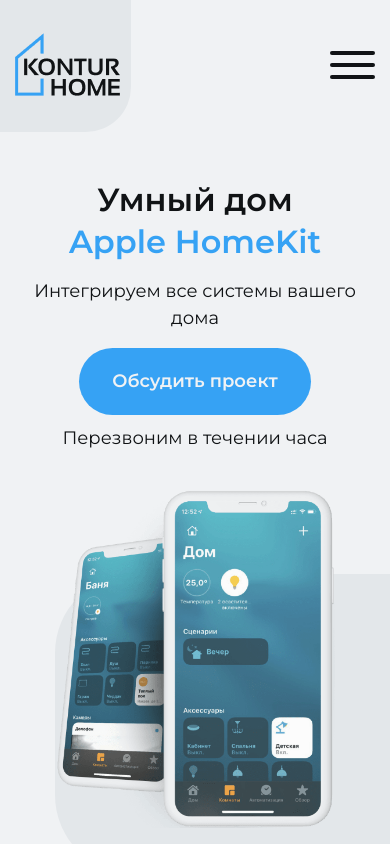
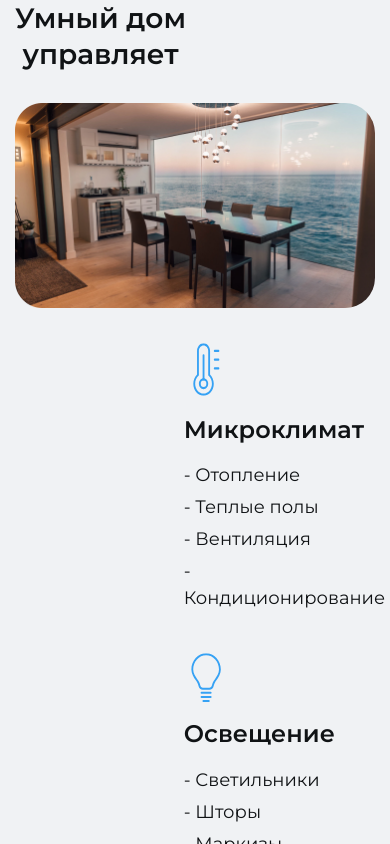
Before and after one commit to nikiul/smartHouse, a plain HTML site: page index.html in a window 390 px wide. Drawn offline with Linux system fonts and the light colour scheme.

Commit message:
fix manages section

```diff
--- a/index.html
+++ b/index.html
@@ -14,7 +14,7 @@
 </head>
 <body>
 
-    <header class="header">
+    <header class="header none">
 
         <div class="container">
 
@@ -130,7 +130,7 @@
 
     <main>
 
-        <div class="banner">
+        <div class="banner none">
 
             <div class="container">
 
@@ -166,7 +166,7 @@
 
         </div>
 
-        <div class="about">
+        <div class="about none">
 
             <div class="container">
 
@@ -215,7 +215,6 @@
             <div class="container">
 
                 <div class="manages__content">
-
 
                     <div class="manages__left">
 
@@ -289,12 +288,12 @@
 
                         <div class="manages__img-wrap">
                             <img src="img/manages-img.png" alt="">
+                            <img src="img/manages-img--tablet.png" alt="">
                         </div>
 
                     </div>
 
                     <h2 class="title manages__title--tablet">Умный дом <br> управляет</h2>
-
 
                 </div>
 
--- a/less/blocks/_manages.less
+++ b/less/blocks/_manages.less
@@ -12,6 +12,10 @@
 
     @media (max-width: 840px) {
         margin-bottom: 200px;
+    }
+
+    @media (max-width: 500px) {
+        margin-bottom: 80px;
     }
 }
 
@@ -31,6 +35,10 @@
 
     br {
         display: none;
+
+        @media (max-width: 500px) {
+            display: block;
+        }
     }
 
     @media (max-width: 840px) {
@@ -39,6 +47,16 @@
         text-align: center;
         margin-left: auto;
         margin-right: auto;
+    }
+
+    @media (max-width: 630px) {
+        font-size: 28px;
+    }
+
+    @media (max-width: 500px) {
+        padding-left: 15px;
+        margin-bottom: 30px;
+        margin-left: 0;
     }
 }
 
@@ -61,7 +79,16 @@
             width: 100%;
             bottom: -100px;
             z-index: -1;
+
+            @media (max-width: 500px) {
+                display: none;
+            }
         }
+    }
+
+    @media (max-width: 500px) {
+        padding-left: 15px;
+        justify-content: end;
     }
 }
 
@@ -88,6 +115,12 @@
         flex-direction: column;
         width: 45%;
     }
+
+    @media (max-width: 500px) {
+        margin-bottom: 30px;
+        width: 55%;
+        align-items: start;
+    }
 }
 
 .manages__item-img {
@@ -95,6 +128,12 @@
 
     @media (max-width: 840px) {
         margin-bottom: 19px;
+    }
+
+    @media (max-width: 500px) {
+        margin-bottom: 12px;
+        width: 60px;
+        height: 60px;
     }
 }
 
@@ -165,6 +204,10 @@
         top: auto;
         width: 100%;
     }
+
+    @media (max-width: 500px) {
+        margin-bottom: 30px;
+    }
 }
 
 .manages__img-wrap {
@@ -179,6 +222,20 @@
         @media (max-width: 840px) {
             border-radius: 0px 30px 30px 0;
         }
+
+        &:first-child {
+            @media (max-width: 750px) {
+                display: none;
+            }
+        }
+
+        &:last-child {
+            display: none;
+
+            @media (max-width: 750px) {
+                display: block;
+            }
+        }
     }
 
     @media (max-width: 840px) {
```
Also changed, not shown: css/main.css, img/manages-img--tablet.png (added), 1 other file.
